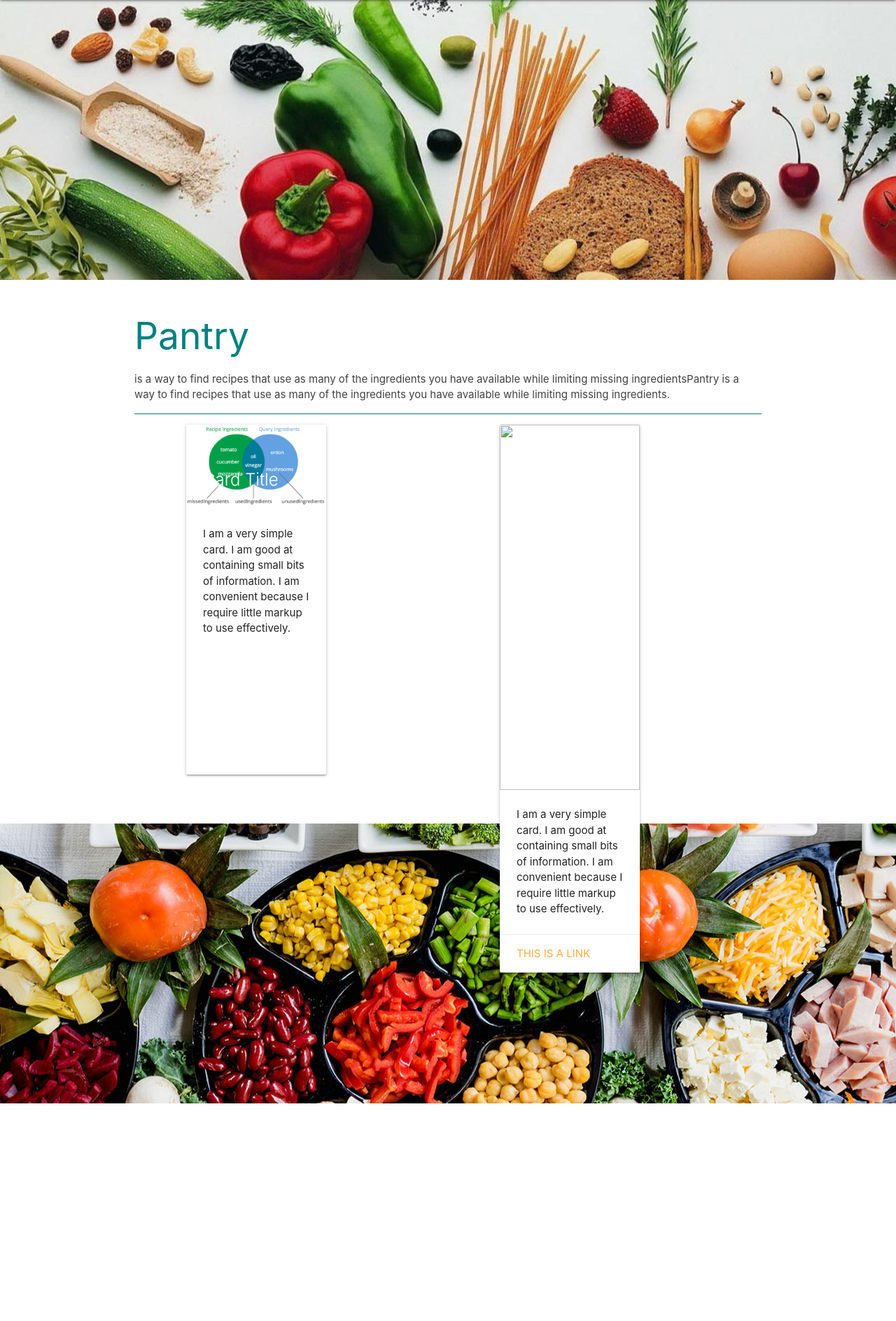
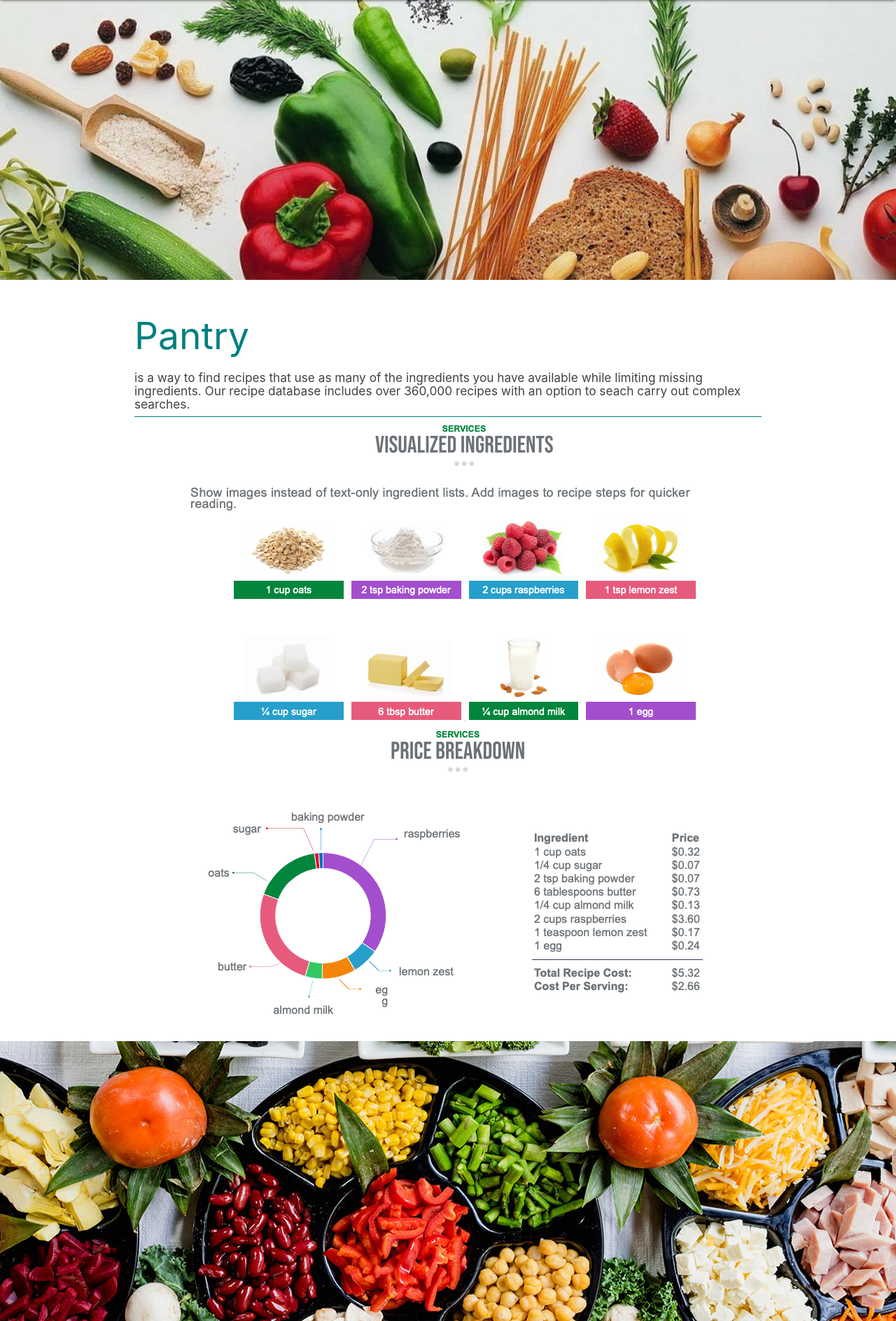
Before and after one commit to mattmagnotta/Project-Pantry, a Django app: page / in a window 1280 px wide. Shown: the part 64-1952 px from the top of the page at 70% size. Before the commit the page ends 1641 px from the top, so only its background shows below. Run offline with Django 3.2, Linux system fonts and the light colour scheme; some libraries are stand-ins or nearby versions.

Commit message:
styled recipe cars

```diff
--- a/pantryproj/pantryapp/static/pantryapp/style.css
+++ b/pantryproj/pantryapp/static/pantryapp/style.css
@@ -32,7 +32,7 @@
 #main {
     max-width: 75%;
     margin: 0 auto;
-    background-color: whitesmoke  !important;
+
 }
 
 #input_div{
--- a/pantryproj/pantryapp/templates/pantryapp/index.html
+++ b/pantryproj/pantryapp/templates/pantryapp/index.html
@@ -1,6 +1,16 @@
 {% extends 'pantryapp/base.html' %}
 {% load static %}
 {% block content %}
+<style type=text/css>
+  #comming_soon{
+    display:flex;
+    justify-content:center;
+    align-items:center;
+    flex-direction:column;
+    max-width=800px !important;
+
+  }
+</style>
 
 <div class="parallax-container">
     <div class="parallax"><img src="{% static 'pantryapp/images/white_bg_ingredients.jpg' %}"></div>
@@ -8,9 +18,20 @@
   <div class="section white">
     <div class="row container">
       <h2 class="header">Pantry</h2>
-      <p class="grey-text text-darken-3 lighten-3">is a way to find recipes that use as many of the ingredients you have available while limiting missing ingredientsPantry is a way to find recipes that use as many of the ingredients you have available while limiting missing ingredients.</p>
-      <hr>
-      <div id="cards_container">
+      <h6 class="grey-text text-darken-3 lighten-3">is a way to find recipes that use as many of the ingredients you have available while limiting missing ingredients. Our recipe database includes over 360,000 recipes with an option to seach carry out complex searches. </h6>
+      <hr/>
+      <div id="comming_soon">
+        <img src="{% static 'pantryapp/images/visualized_ingredientsv2.png' %}">
+        <img src="{% static 'pantryapp/images/price_breakdownv2.png' %}">
+      </div>
+
+        <!-- <ol>
+          <li>Seach by substitued ingredient</li>
+          <li>Special diets/Intolerances</li>
+          <li>Nutrional Information</li>
+          <li>Price Breakdown visualization</li>
+        </ol> -->
+      <!-- <div id="cards_container">
           <div class="row">
            <div class="col s12 m7">
              <div class="card large">
@@ -25,9 +46,9 @@
 
              </div>
            </div>
-         </div>
+         </div> -->
 
-         <div class="row">
+         <!-- <div class="row">
            <div class="col s12 m7">
              <div class="card">
                <div class="card-image">
@@ -43,7 +64,7 @@
                </div>
              </div>
            </div>
-       </div>
+       </div> -->
     </div>
     </div>
   </div>
--- a/pantryproj/pantryapp/urls.py
+++ b/pantryproj/pantryapp/urls.py
@@ -11,5 +11,6 @@
   path('saved_recipes/', views.saved_recipes, name='saved_recipes'),
   path('make_recipes/<int:recipe_id>/', views.make_recipes, name='make_recipes'),
   path('favorite_recipe/<int:recipe_id>/', views.favorite_recipe, name='favorite_recipe'),
+  path('unfavorite_recipe/int:recipe_id>/', views.unfavorite_recipe, name='unfavorite_recipe')
 
 ]
--- a/pantryproj/pantryapp/views.py
+++ b/pantryproj/pantryapp/views.py
@@ -80,17 +80,11 @@
     url = 'https://api.spoonacular.com/recipes/' + str(recipe_id)  + '/information/?apiKey=' + spoonacular_api_key
     response = requests.get(url)
     recipe_information = json.loads(response.text)
-    # print(recipe_instructions)
-    # recipe_instructions = recipe_information['instructions']
-    # print(recipe_instructions)
-    # print(url)
 
     context = {
         'recipe': recipe_information,
     }
-    # for i in range(len(recipe_information)):
-    #     recipe_steps = recipe_instructions[0]['steps'][i]['number']
-    #     print(recipe_steps)
+
     return render(request, 'pantryapp/make_recipes.html', context)
 
 
@@ -122,7 +116,21 @@
         response = requests.get(url)
         recipe_information = json.loads(response.text)
         recipes.append(recipe_information)
+
+    for recipe in recipes:
+        if Recipe.objects.filter(user=request.user, spoonacular_recipe_id=recipe['id']).first():
+            recipe['favorited'] = True
+        else:
+            recipe['favorited'] = False
     context = {
         'recipes' : recipes
     }
     return render(request, 'pantryapp/saved_recipes.html', context)
+# unsaves a recipes
+def unfavorite_recipe(request, recipe_id):
+    user = request.user
+    recipe = Recipe.objects.filter(user=user, spoonacular_recipe_id=recipe_id).first()
+    print(recipe)
+    recipe.delete()
+
+    return HttpResponse('ok')
```
Also changed, not shown: pantryproj/pantryapp/templates/pantryapp/recipe.html (+37 -10 lines), pantryproj/pantryapp/templates/pantryapp/saved_recipes.html (+39 -0 lines), pantryproj/db.sqlite3, pantryproj/pantryapp/static/pantryapp/images/ingredient_tracker.png (deleted), pantryproj/pantryapp/static/pantryapp/images/ontology2.png (added), pantryproj/pantryapp/static/pantryapp/images/pantry_logo_v2.png (deleted), pantryproj/pantryapp/static/pantryapp/images/price_breakdown.png (added), pantryproj/pantryapp/static/pantryapp/images/price_breakdownv2.png (added), pantryproj/pantryapp/static/pantryapp/images/visualized_ingredients.png (added), pantryproj/pantryapp/static/pantryapp/images/visualized_ingredientsv2.png (added).
